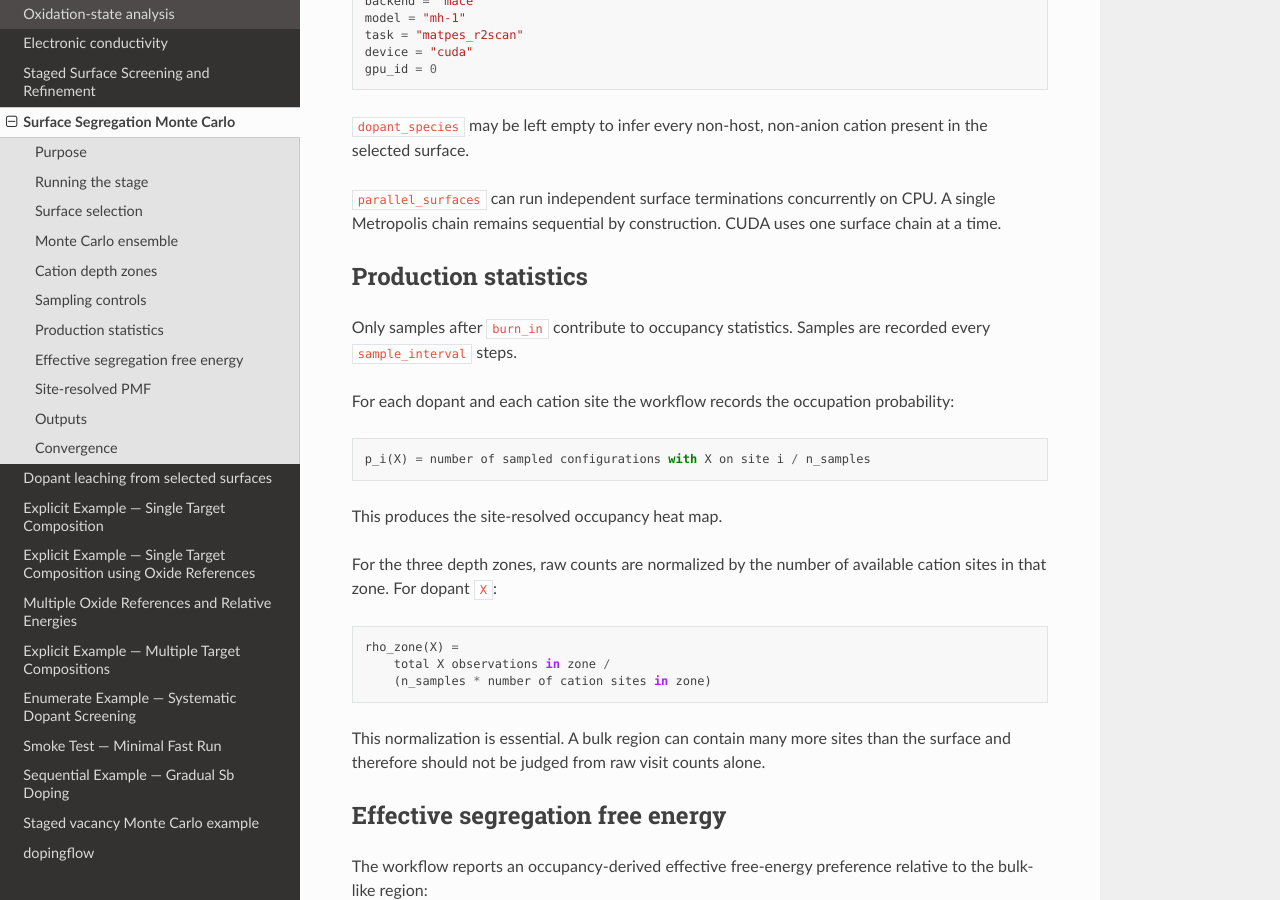
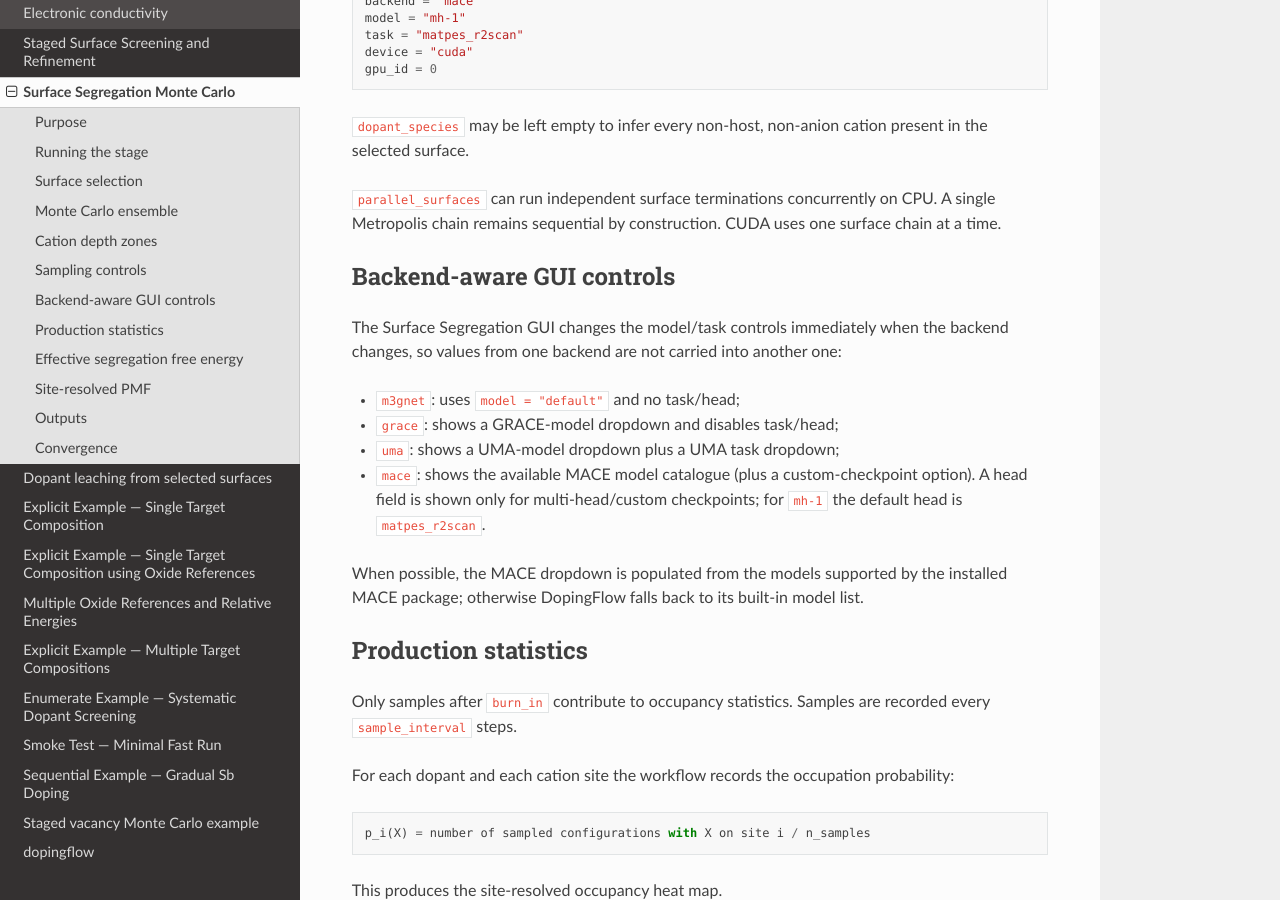
Before and after one commit to KazemZh/dopingflow, a Sphinx documentation site: the page built from docs/source/methods/surface_segregation.rst, in a window 1280 px wide and 900 px high, scrolled down 2819 px. Built offline with Sphinx 7.4.7 and the Read the Docs theme 3.1.0, drawn with Linux system fonts in a browser that asks for light colours.

Commit message:
docs: document backend-aware segregation MLFF controls

```diff
--- a/docs/source/methods/surface_segregation.rst
+++ b/docs/source/methods/surface_segregation.rst
@@ -134,6 +134,23 @@ present in the selected surface.
 CPU. A single Metropolis chain remains sequential by construction. CUDA uses
 one surface chain at a time.
 
+Backend-aware GUI controls
+--------------------------
+
+The Surface Segregation GUI changes the model/task controls immediately when the
+backend changes, so values from one backend are not carried into another one:
+
+- ``m3gnet``: uses ``model = "default"`` and no task/head;
+- ``grace``: shows a GRACE-model dropdown and disables task/head;
+- ``uma``: shows a UMA-model dropdown plus a UMA task dropdown;
+- ``mace``: shows the available MACE model catalogue (plus a custom-checkpoint
+  option). A head field is shown only for multi-head/custom checkpoints; for
+  ``mh-1`` the default head is ``matpes_r2scan``.
+
+When possible, the MACE dropdown is populated from the models supported by the
+installed MACE package; otherwise DopingFlow falls back to its built-in model
+list.
+
 Production statistics
 ---------------------
 
```
